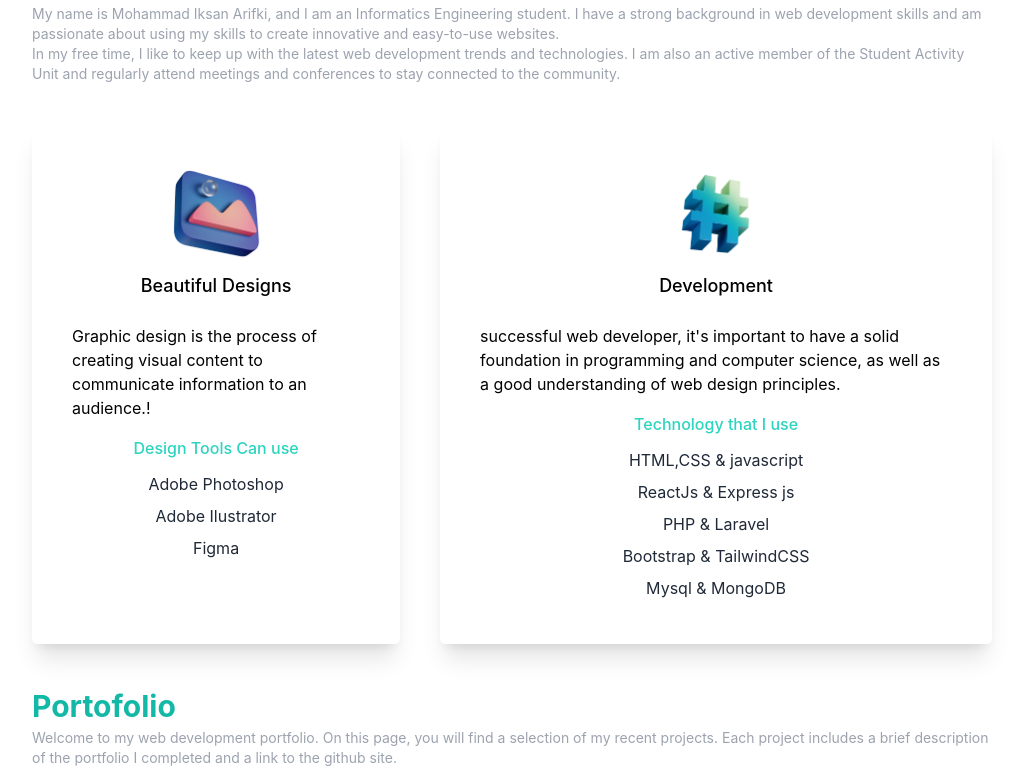
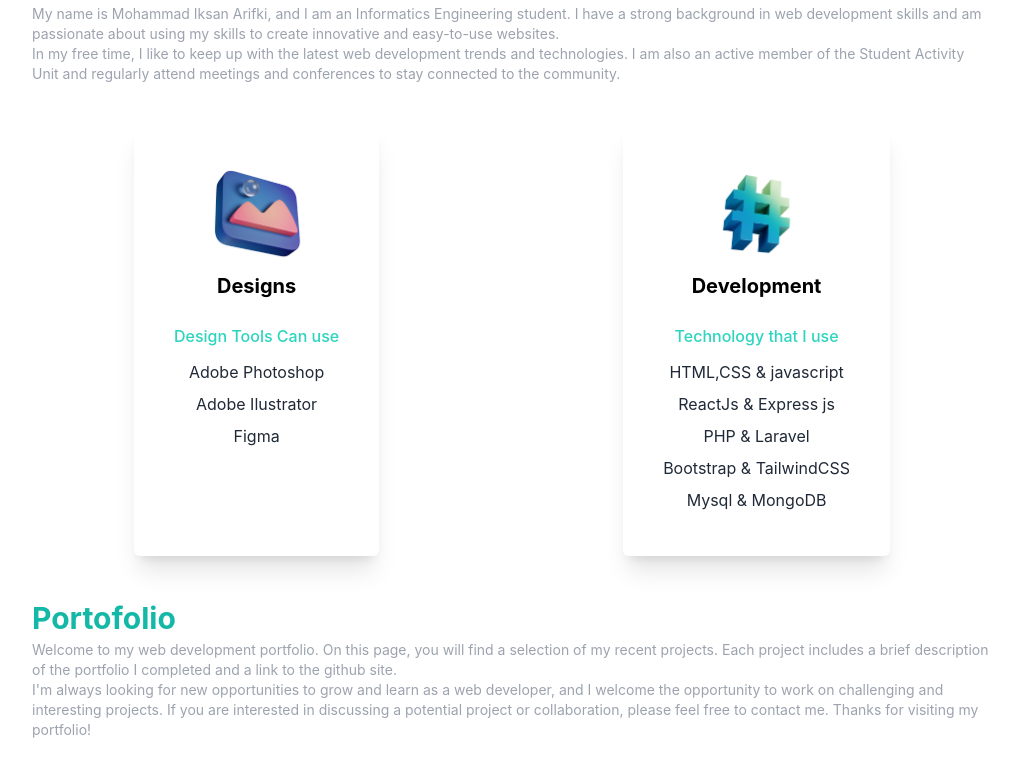
Before and after one commit to IksanArifki27/Portofolio-Tailwind, a Next.js app: page / in a window 1280 px wide. Shown: the part 840-1610 px from the top of the page, without its empty margins (128-1148 px from the left). Built offline with nearby package versions, Linux system fonts and the light colour scheme.

Commit message:
fix about & card

```diff
--- a/pages/index.js
+++ b/pages/index.js
@@ -69,7 +69,7 @@
               <AiFillGithub />
             </a>
           </div>
-          <div className="relative bg-gradient-to-tr from-teal-400 to-cyan-700 w-60 h-60 my-10 rounded-full overflow-hidden mx-auto ">
+          <div className="relative bg-gradient-to-tr from-teal-400 border-solid border- to-cyan-700 w-60 h-60 my-10 rounded-full overflow-hidden mx-auto ">
             <Image src={iksan} className="mt-5" />
           </div>
         </section>
@@ -89,21 +89,18 @@
               stay connected to the community.
             </p>
           </div>
-          <div className="lg:flex gap-10">
-            <div className="text-center shadow-xl rounded-md p-10 my-10  mx-auto">
+          <div className="lg:flex gap-10 ">
+            <div className="text-center shadow-xl rounded-md p-10 my-10  mx-auto dark:border-solid dark:border-4 dark:border-teal-400">
               <Image
                 src={design}
                 width={100}
                 height={100}
                 className="mx-auto"
               />
-              <h3 className="text-lg font-medium pt-2 pb-4 dark:text-teal-400">
-                Beautiful Designs
+              <h3 className="text-xl font-bold pt-2 pb-4 dark:text-teal-400">
+                Designs
               </h3>
-              <p className="py-2 dark:text-gray-300 text-left">
-                Graphic design is the process of creating visual content to
-                communicate information to an audience.!
-              </p>
+
               <h4 className="py-2 font-medium text-teal-400">
                 Design Tools Can use
               </h4>
@@ -115,16 +112,12 @@
               </p>
               <p className="py-1 text-gray-800 dark:text-white">Figma</p>
             </div>
-            <div className="text-center shadow-xl rounded-md p-10 my-10 ">
+            <div className="text-center shadow-xl rounded-md p-10 my-10  mx-auto dark:border-solid dark:border-4 dark:border-teal-400 ">
               <Image src={code} width={100} height={100} className="mx-auto" />
-              <h3 className="text-lg font-medium pt-2 pb-4 dark:text-teal-400">
+              <h3 className="text-xl font-bold pt-2 pb-4 dark:text-teal-400">
                 Development
               </h3>
-              <p className="py-2 dark:text-gray-300 text-left">
-                successful web developer, it's important to have a solid
-                foundation in programming and computer science, as well as a
-                good understanding of web design principles.
-              </p>
+
               <h4 className="py-2 font-medium text-teal-400">
                 Technology that I use
               </h4>
@@ -240,7 +233,7 @@
       <footer>
         <div className="bg-gradient-to-tr from-teal-500 to-cyan-500 lg:w-full">
           <h2 className="text-white text-center p-3">
-            Create By Iksan arifki❤️
+            Create By Iksan arifki❤️&copy;2022
           </h2>
         </div>
       </footer>
```
